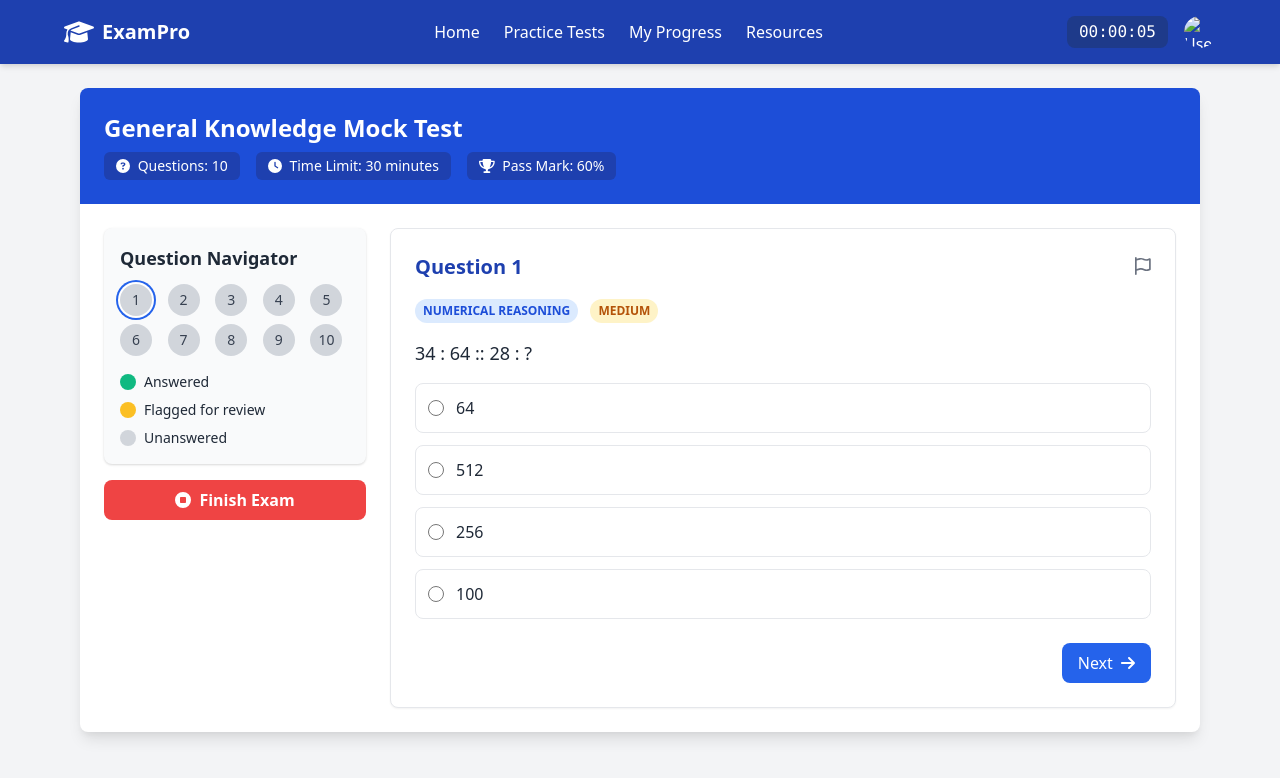
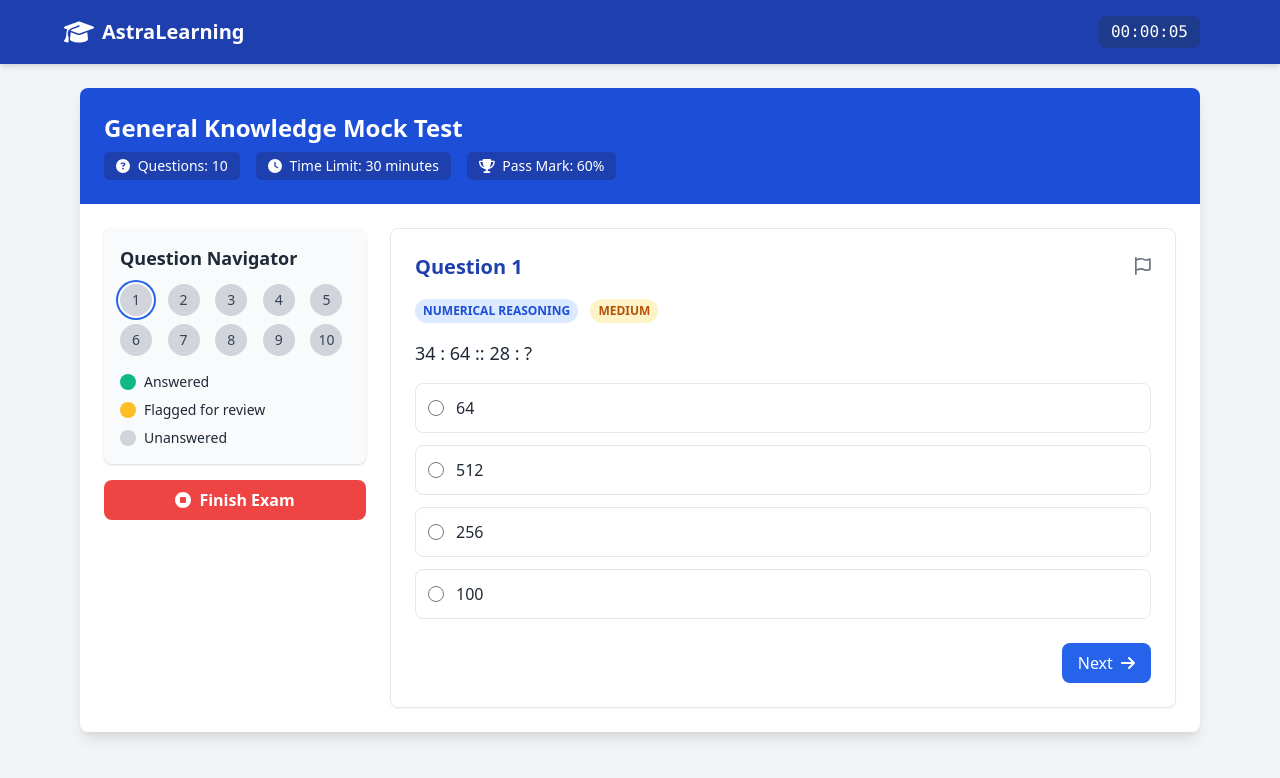
Before and after one commit to johnroshan2255/AstraLearning, a plain HTML site: page mocktest.html in a window 1280 px wide. Drawn offline with nearby package versions, Linux system fonts and the light colour scheme.

Commit message:
Update mocktest.html

```diff
--- a/mocktest.html
+++ b/mocktest.html
@@ -14,18 +14,15 @@
         <div class="max-w-6xl mx-auto flex justify-between items-center">
             <div class="flex items-center space-x-2">
                 <i class="fas fa-graduation-cap text-2xl"></i>
-                <span class="font-bold text-xl">ExamPro</span>
+                <span class="font-bold text-xl">AstraLearning</span>
             </div>
             <div class="hidden md:flex space-x-6">
-                <a href="#" class="hover:text-blue-200">Home</a>
-                <a href="#" class="hover:text-blue-200">Practice Tests</a>
-                <a href="#" class="hover:text-blue-200">My Progress</a>
-                <a href="#" class="hover:text-blue-200">Resources</a>
+
             </div>
             <div class="flex items-center space-x-4">
                 <span id="timer" class="bg-blue-900 px-3 py-1 rounded-lg font-mono">00:00:00</span>
                 <div class="relative">
-                    <img src="/api/placeholder/40/40" alt="User Profile" class="w-8 h-8 rounded-full">
+
                 </div>
             </div>
         </div>
```
